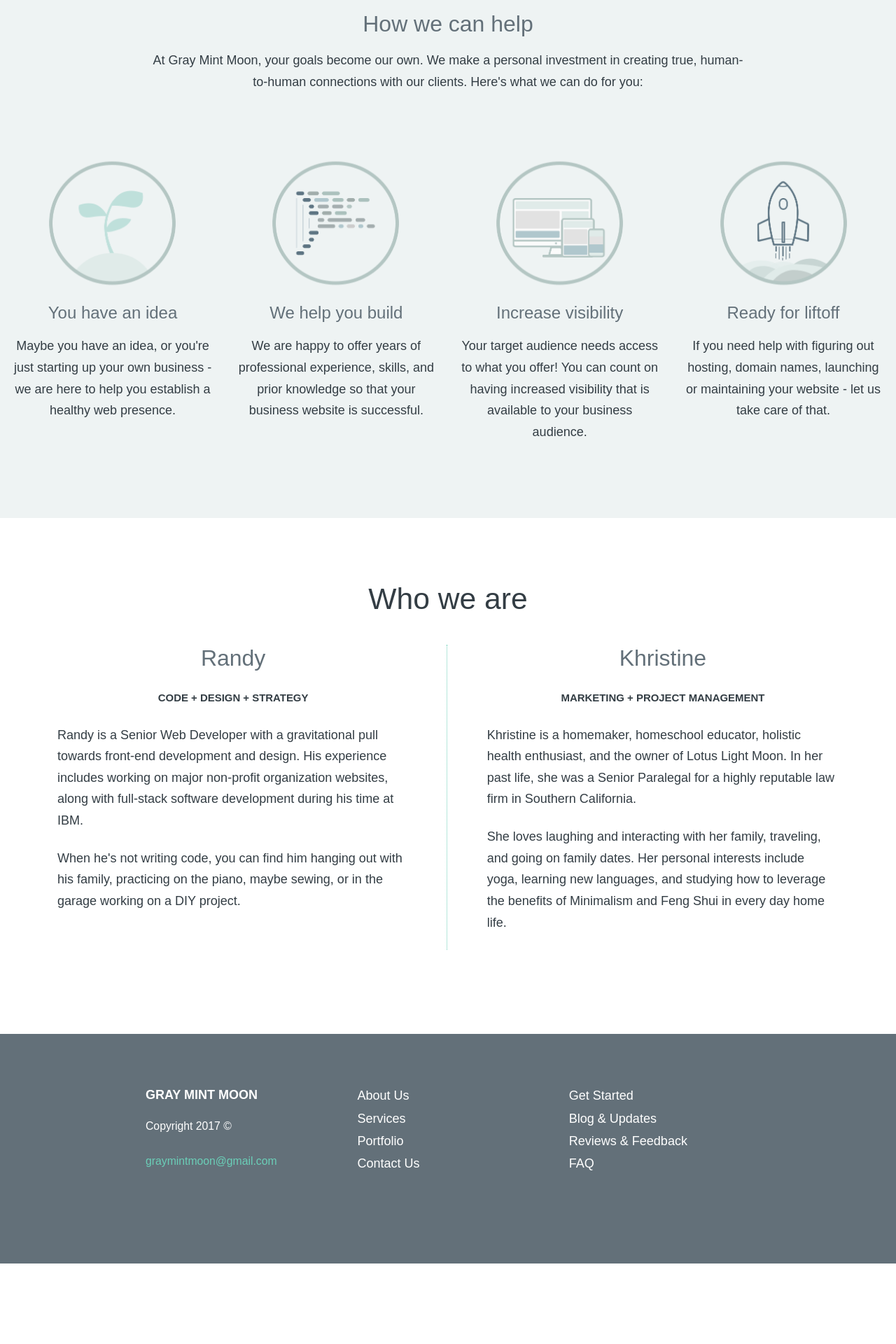
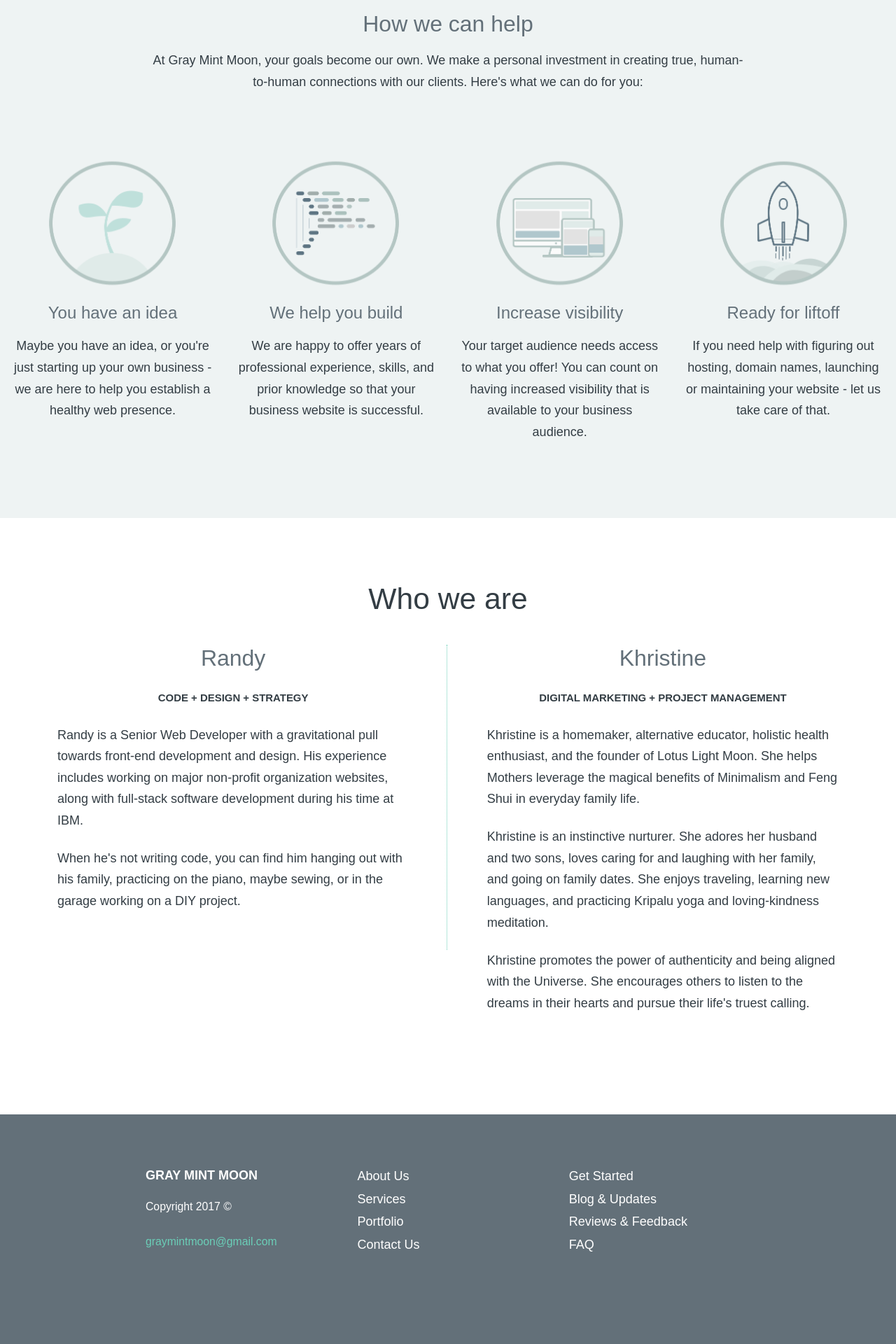
Before and after one commit to graymintmoon/graymintmoon.github.io, a Jekyll site: the page built from index.md, in a window 1280 px wide. Shown: the part 755-2675 px from the top of the page at 70% size. Built offline with Jekyll 4.4.1, drawn with Linux system fonts in a browser that asks for light colours; nearby versions of some CDN libraries; some web fonts are replaced; before the commit the page ends 2560 px from its top, so only the background shows below that.

Commit message:
mobile icon fix and copy update

```diff
--- a/_sass/components/_header.scss
+++ b/_sass/components/_header.scss
@@ -19,6 +19,7 @@
 		display: none;
 		@include media-query($lg-screen) {
 			display: block;
+			padding-top: $spacing-unit / 2;
 			max-width: $spacing-unit * 4;
 		}
 	}
--- a/index.md
+++ b/index.md
@@ -58,9 +58,10 @@ title: Home
 			</div>
 			<div class="column_half_block">
 				<h3 class="text_center text_regular">Khristine</h3>
-				<h5 class="text_center">MARKETING + PROJECT MANAGEMENT</h5>
-				<p class="text_light">Khristine is a homemaker, homeschool educator, holistic health enthusiast, and the owner of Lotus Light Moon. In her past life, she was a Senior Paralegal for a highly reputable law firm in Southern California.</p>
-				<p class="text_light">She loves laughing and interacting with her family, traveling, and going on family dates. Her personal interests include yoga, learning new languages, and studying how to leverage the benefits of Minimalism and Feng Shui in every day home life.</p>
+				<h5 class="text_center">DIGITAL MARKETING + PROJECT MANAGEMENT</h5>
+				<p class="text_light">Khristine is a homemaker, alternative educator, holistic health enthusiast, and the founder of Lotus Light Moon. She helps Mothers leverage the magical benefits of Minimalism and Feng Shui in everyday family life.</p>
+				<p class="text_light">Khristine is an instinctive nurturer. She adores her husband and two sons, loves caring for and laughing with her family, and going on family dates. She enjoys traveling, learning new languages, and practicing Kripalu yoga and loving-kindness meditation.</p>
+				<p class="text_light">Khristine promotes the power of authenticity and being aligned with the Universe. She encourages others to listen to the dreams in their hearts and pursue their life's truest calling.</p>
 			</div>
 		</div>
 		<p></p>
```
